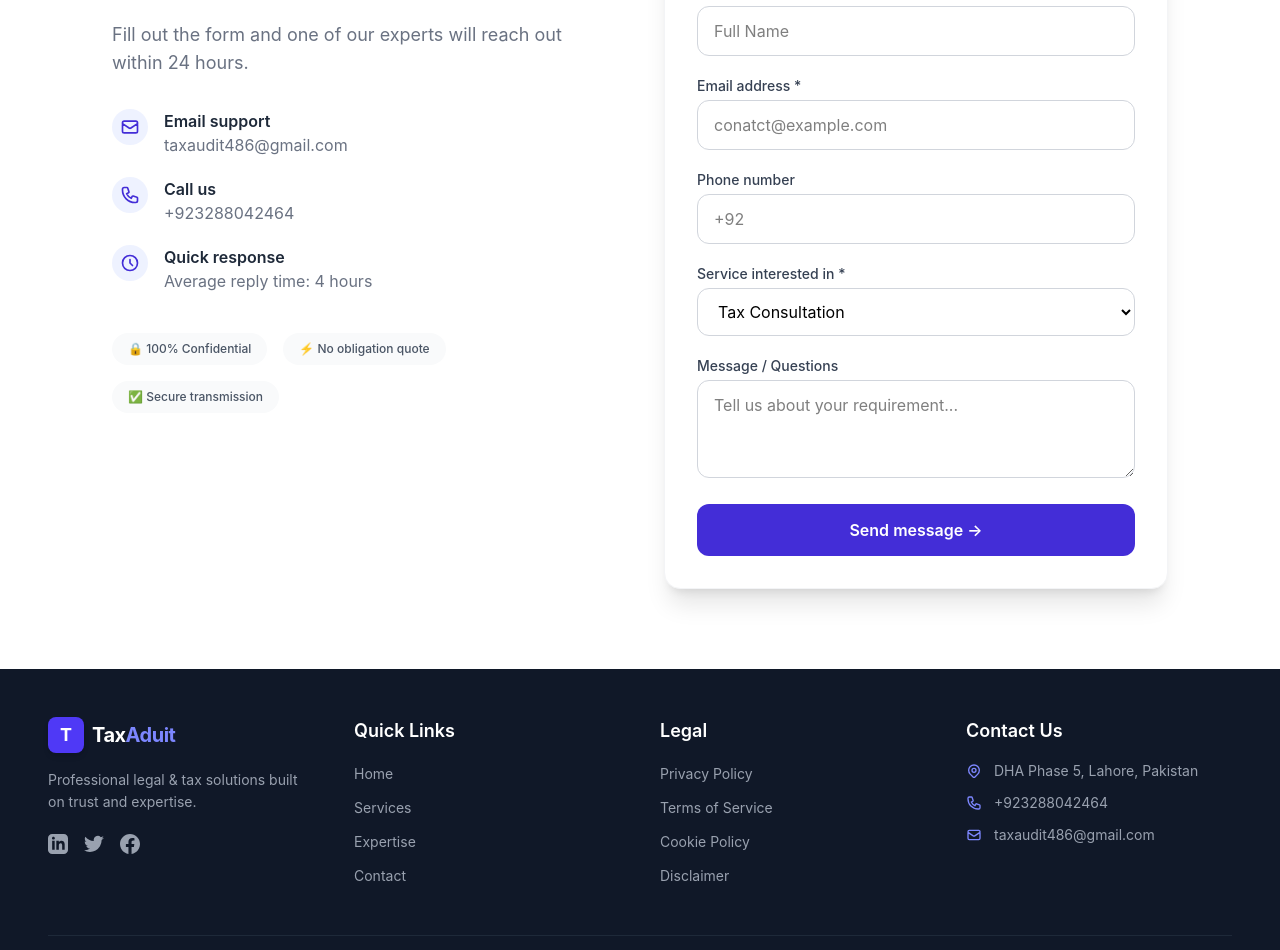
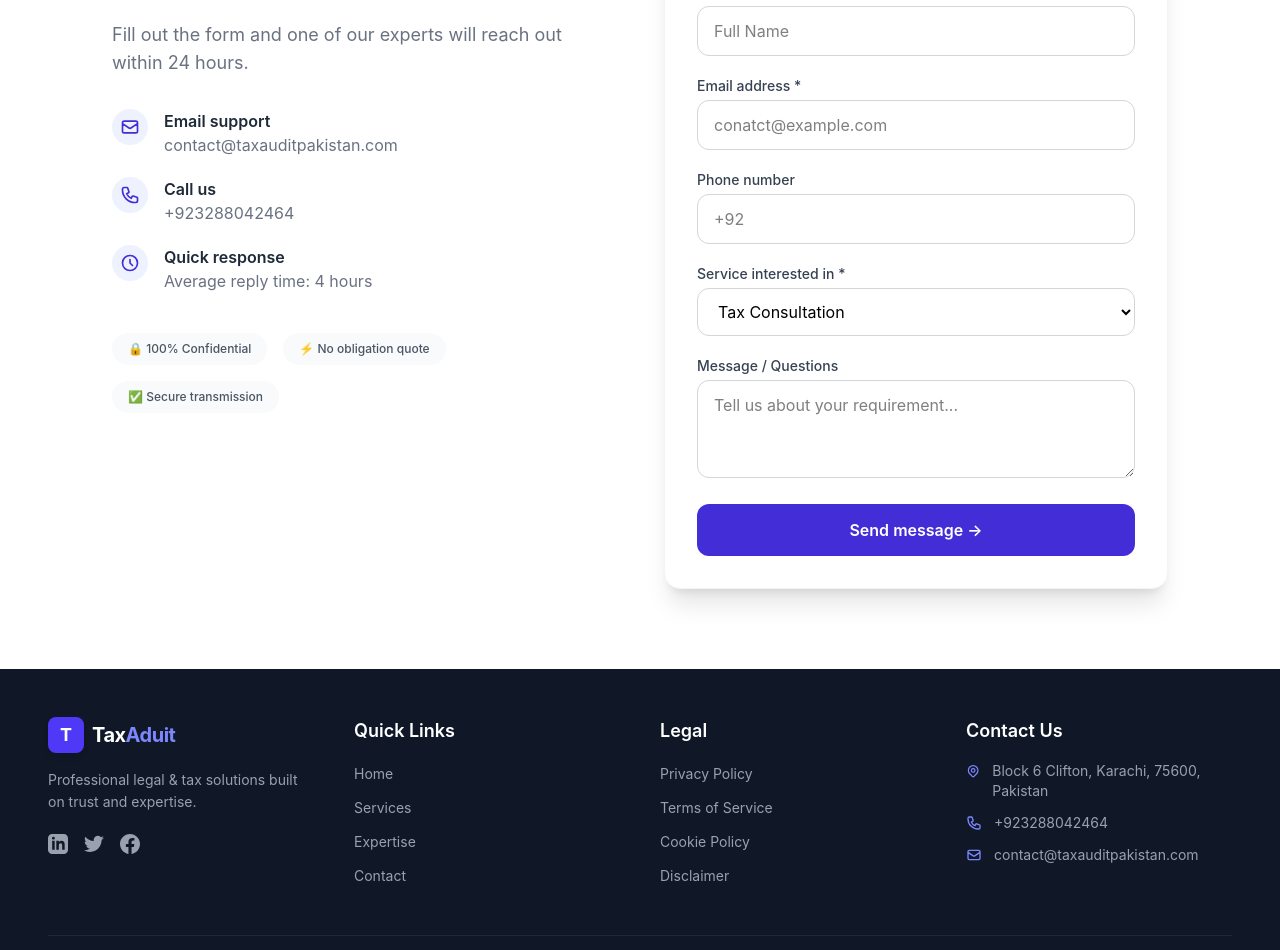
Before and after one commit to aliamadkhangit/taxaudit, a React (Vite) app: page / in a window 1280 px wide. Shown: the part 3722-4672 px from the top of the page. Built offline with nearby package versions, Linux system fonts and the light colour scheme.

Commit message:
mp and email uppdated plus address

```diff
--- a/src/components/Contactform.jsx
+++ b/src/components/Contactform.jsx
@@ -159,7 +159,7 @@ export default function ContactForm() {
                 </div>
                 <div>
                   <h3 className="font-semibold text-gray-800">Email support</h3>
-                  <p className="text-gray-500">taxaudit486@gmail.com</p>
+                  <p className="text-gray-500">contact@taxauditpakistan.com</p>
                 </div>
               </motion.div>
               <motion.div
--- a/src/components/Footer.jsx
+++ b/src/components/Footer.jsx
@@ -204,7 +204,7 @@ export default function Footer() {
                   />
                 </svg>
                 <span className="text-gray-400">
-                  DHA Phase 5, Lahore, Pakistan
+                  Block 6 Clifton, Karachi, 75600, Pakistan
                 </span>
               </li>
               <li className="flex items-start gap-3 text-sm">
@@ -241,7 +241,7 @@ export default function Footer() {
                   href="mailto:hello@trustedge.com"
                   className="text-gray-400 hover:text-indigo-400 transition"
                 >
-                  taxaudit486@gmail.com
+                  contact@taxauditpakistan.com
                 </a>
               </li>
             </ul>
--- a/src/components/map.jsx
+++ b/src/components/map.jsx
@@ -10,8 +10,9 @@ import {
 } from "../lib/animations";
 
 export default function LocationMap() {
-  const OfficeAddress = "DHA Phase 5, Lahore, Pakistan";
-  const mapEmbedUrl = "https://maps.app.goo.gl/VJXCH2i5NZaTQuur5";
+  const OfficeAddress = "Block 6 Clifton, Karachi, 75600, Pakistan";
+  const mapEmbedUrl =
+    "https://www.google.com/maps/embed?pb=!1m18!1m12!1m3!1d3621.078536145651!2d67.02509599999999!3d24.8269877!2m3!1f0!2f0!3f0!3m2!1i1024!2i768!4f13.1!3m3!1m2!1s0x3eb33d40186f3ddf%3A0x89d0bb42a437df43!2sTAX%20AUDIT%20PAKISTAN!5e0!3m2!1sen!2s!4v1779113226239!5m2!1sen!2s";
 
   return (
     <motion.section
```
